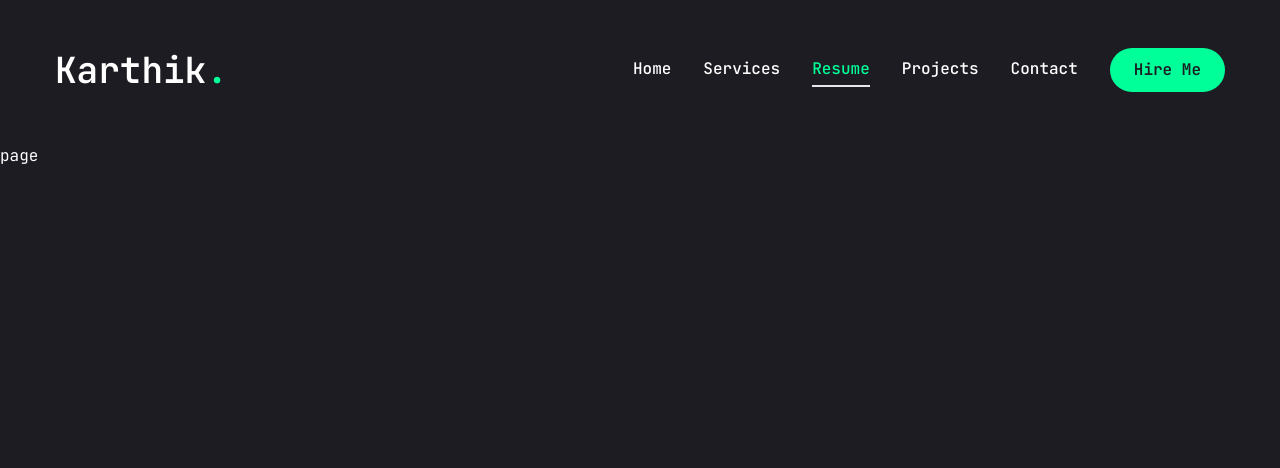
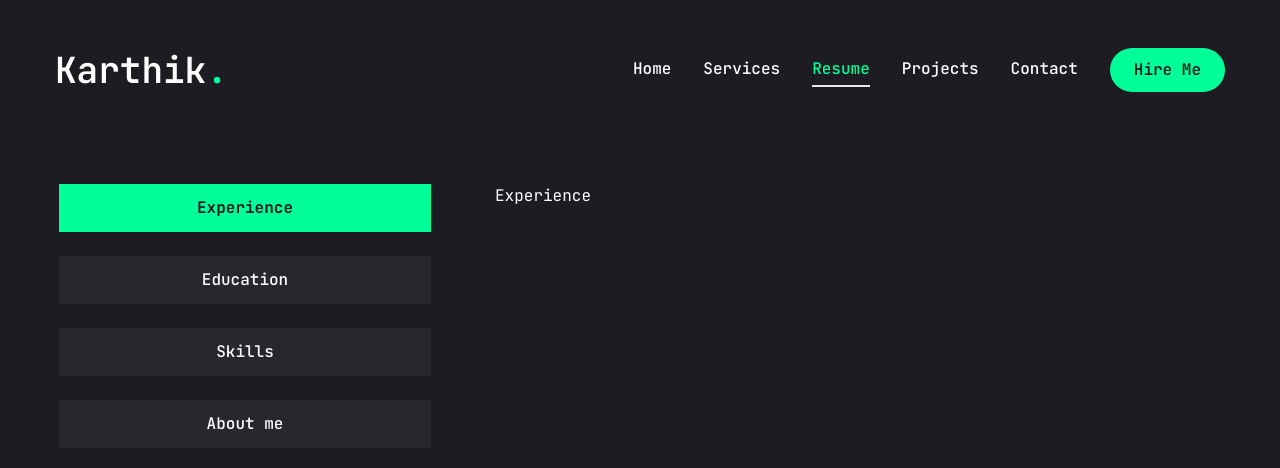
Before and after one commit to karthikdurai-kd/my-portfolio, a Next.js app: page /resume in a window 1280 px wide. Shown: the top 468 px of the page. Built offline with nearby package versions, Linux system fonts and the light colour scheme.

Commit message:
About Page tab button and icon setup completed

```diff
--- a/app/resume/page.jsx
+++ b/app/resume/page.jsx
@@ -1,7 +1,170 @@
-import React from "react";
+"use client";
+
+import {
+  SiReact,
+  SiDocker,
+  SiNodejs,
+  SiJavascript,
+  SiTypescript,
+  SiCss3,
+  SiHtml5,
+  SiMysql,
+  SiPostgresql,
+  SiGithub,
+  SiPrisma,
+  SiRedux,
+  SiExpress,
+  SiFigma,
+  SiTailwindcss,
+  SiJenkins,
+  SiFirebase,
+  SiMicrosoftazure,
+} from "react-icons/si";
+
+import { FaNodeJs } from "react-icons/fa";
+
+import { Tabs, TabsContent, TabsList, TabsTrigger } from "@/components/ui/tabs";
+
+import {
+  Tooltip,
+  TooltipContent,
+  TooltipProvider,
+  TooltipTrigger,
+} from "@/components/ui/tooltip";
+
+import { ScrollArea } from "@/components/ui/scroll-area";
+
+// About Data contents
+const about = {
+  title: "About me",
+  description:
+    "I hold a Master’s degree in Software Engineering with a strong foundation in developing scalable web applications. Proficient in modern frameworks and cloud platforms like AWS and Azure, I focus on creating user-friendly, high-performance solutions. Passionate about solving complex problems and continuously expanding my technical expertise.",
+  info: [
+    {
+      fieldName: "Name",
+      fieldValue: "Karthik Durai",
+    },
+    {
+      fieldName: "Phone",
+      fieldValue: "(+1) 514 572 6589",
+    },
+    {
+      fieldName: "Skype",
+      fieldValue: "live:duraikarthik6",
+    },
+    {
+      fieldName: "Email",
+      fieldValue: "duraikarthik6@gmail.com",
+    },
+    {
+      fieldName: "Location",
+      fieldValue: "Montreal, Quebec, Canada",
+    },
+  ],
+};
+
+// Work Experience Data
+const experience = {
+  icon: "/assets/resume/badge.svg",
+  title: "My experience",
+  description: "",
+  items: [
+    {
+      company: "Pointers",
+      position: "Full Stack Developer",
+      duration: "January 2021 - September 2022",
+    },
+    {
+      company: "Kaar Technologies",
+      position: "Software Developer",
+      duration: "May 2020 - December 2020",
+    },
+  ],
+};
+
+// Education Data
+const education = {
+  icon: "/assets/resume/cap.svg",
+  title: "My Education",
+  description: "",
+  items: [
+    {
+      institution: "Concordia University",
+      degree: "Master of Engineering in Software Engineering",
+      duration: "January 2023 - Deceber 2024",
+    },
+    {
+      institution: "Velammal Institute of Technology ",
+      degree: "Bachelor of Engineering in Computer Science ",
+      duration: "June 2016 - May 2020",
+    },
+  ],
+};
+
+// Skills Data
+const skills = {
+  title: "My Skills",
+  description: "",
+  skillList: [
+    { icon: <SiReact />, name: "ReactJS" },
+    { icon: <SiDocker />, name: "Docker" },
+    { icon: <FaNodeJs />, name: "NodeJS" },
+    { icon: <SiJavascript />, name: "JavaScript" },
+    { icon: <SiTypescript />, name: "TypeScript" },
+    { icon: <SiCss3 />, name: "CSS" },
+    { icon: <SiHtml5 />, name: "HTML" },
+    { icon: <SiMysql />, name: "MySQL" },
+    { icon: <SiPostgresql />, name: "PostgreSQL" },
+    { icon: <SiGithub />, name: "GitHub" },
+    { icon: <SiPrisma />, name: "Prisma" },
+    { icon: <SiRedux />, name: "Redux" },
+    { icon: <SiExpress />, name: "ExpressJS" },
+    { icon: <SiFigma />, name: "Figma" },
+    { icon: <SiTailwindcss />, name: "TailwindCSS" },
+    { icon: <SiJenkins />, name: "JUnit" },
+    { icon: <SiFirebase />, name: "Firebase" },
+    // Add more skills here
+  ],
+};
 
 const Resume = () => {
-  return <div>page</div>;
+  return (
+    <div className="min-h-[80vh] flex items-center justify-center py-12 xl:py-0">
+      <div className="container mx-auto">
+        <Tabs
+          defaultValue="experience"
+          className="flex flex-col xl:flex-row gap-[60px]"
+        >
+          <TabsList className="flex flex-col w-full max-w-[380px] mx-auto xl:mx-0 gap-6">
+            <TabsTrigger value="experience">Experience</TabsTrigger>
+            <TabsTrigger value="education">Education</TabsTrigger>
+            <TabsTrigger value="skills">Skills</TabsTrigger>
+            <TabsTrigger value="about">About me</TabsTrigger>
+          </TabsList>
+
+          {/* content */}
+          <div className="min-h-[70vh] w-full">
+            {/* experience content */}
+            <TabsContent value="experience" className="w-full">
+              Experience
+            </TabsContent>
+            {/* education content */}
+            <TabsContent value="education" className="w-full">
+              Education
+            </TabsContent>
+            {/* skills content */}
+            <TabsContent value="skills" className="w-full">
+              Skills
+            </TabsContent>
+            {/* about content */}
+            <TabsContent value="about" className="w-full">
+              About
+            </TabsContent>
+          </div>
+        </Tabs>
+      </div>
+    </div>
+  );
 };
 
 export default Resume;
--- a/components/ui/tabs.jsx
+++ b/components/ui/tabs.jsx
@@ -1,43 +1,43 @@
-"use client"
+"use client";
 
-import * as React from "react"
-import * as TabsPrimitive from "@radix-ui/react-tabs"
+import * as React from "react";
+import * as TabsPrimitive from "@radix-ui/react-tabs";
 
-import { cn } from "@/lib/utils"
+import { cn } from "@/lib/utils";
 
-const Tabs = TabsPrimitive.Root
+const Tabs = TabsPrimitive.Root;
 
 const TabsList = React.forwardRef(({ className, ...props }, ref) => (
   <TabsPrimitive.List
     ref={ref}
-    className={cn(
-      "inline-flex h-10 items-center justify-center rounded-md bg-slate-100 p-1 text-slate-500 dark:bg-slate-800 dark:text-slate-400",
-      className
-    )}
-    {...props} />
-))
-TabsList.displayName = TabsPrimitive.List.displayName
+    className={cn("inline-flex h-auto rounded-md p-1 text-primary", className)}
+    {...props}
+  />
+));
+TabsList.displayName = TabsPrimitive.List.displayName;
 
 const TabsTrigger = React.forwardRef(({ className, ...props }, ref) => (
   <TabsPrimitive.Trigger
     ref={ref}
     className={cn(
-      "inline-flex items-center justify-center whitespace-nowrap rounded-sm px-3 py-1.5 text-sm font-medium ring-offset-white transition-all focus-visible:outline-none focus-visible:ring-2 focus-visible:ring-slate-950 focus-visible:ring-offset-2 disabled:pointer-events-none disabled:opacity-50 data-[state=active]:bg-white data-[state=active]:text-slate-950 data-[state=active]:shadow-sm dark:ring-offset-slate-950 dark:focus-visible:ring-slate-300 dark:data-[state=active]:bg-slate-950 dark:data-[state=active]:text-slate-50",
+      "inline-flex items-center w-full bg-[#27272c] justify-center whitespace-nowrap text-white rounded-lg p-3 text-base font-medium ring-offset-white transition-all disabled:pointer-events-none disabled:opacity-50 data-[state=active]:bg-accent data-[state=active]:text-primary data-[state=active]:font-bold data-[state=active]:shadow-sm",
       className
     )}
-    {...props} />
-))
-TabsTrigger.displayName = TabsPrimitive.Trigger.displayName
+    {...props}
+  />
+));
+TabsTrigger.displayName = TabsPrimitive.Trigger.displayName;
 
 const TabsContent = React.forwardRef(({ className, ...props }, ref) => (
   <TabsPrimitive.Content
     ref={ref}
     className={cn(
-      "mt-2 ring-offset-white focus-visible:outline-none focus-visible:ring-2 focus-visible:ring-slate-950 focus-visible:ring-offset-2 dark:ring-offset-slate-950 dark:focus-visible:ring-slate-300",
+      "min-h-[480px] ring-offset-white focus-visible:outline-none focus-visible:ring-2 focus-visible:ring-slate-950 focus-visible:ring-offset-2 dark:ring-offset-slate-950 dark:focus-visible:ring-slate-300",
       className
     )}
-    {...props} />
-))
-TabsContent.displayName = TabsPrimitive.Content.displayName
+    {...props}
+  />
+));
+TabsContent.displayName = TabsPrimitive.Content.displayName;
 
-export { Tabs, TabsList, TabsTrigger, TabsContent }
+export { Tabs, TabsList, TabsTrigger, TabsContent };
--- a/package.json
+++ b/package.json
@@ -24,6 +24,7 @@
     "react-countup": "^6.5.3",
     "react-dom": "^19.0.0",
     "react-icons": "^5.4.0",
+    "react-simple-icons": "^1.0.0-beta.5",
     "tailwind-merge": "^2.5.5",
     "tailwindcss-animate": "^1.0.7"
   },
```
Also changed, not shown: 1 other file (tests, documents, lock files or other folders).
